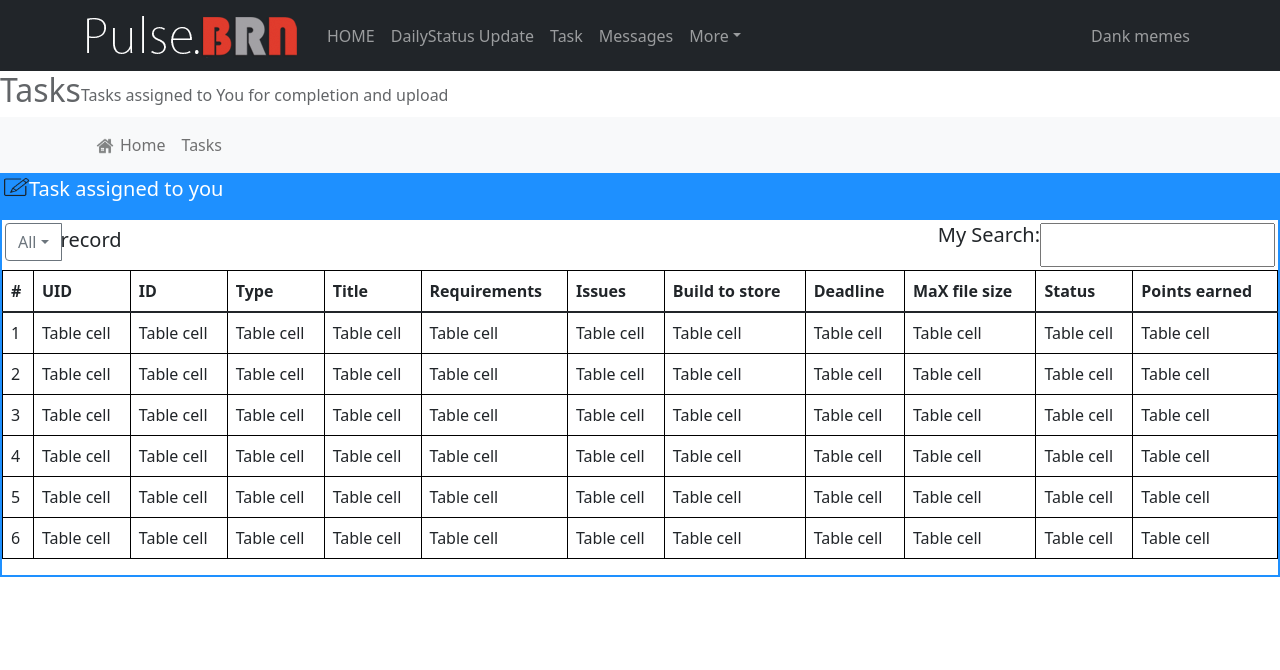
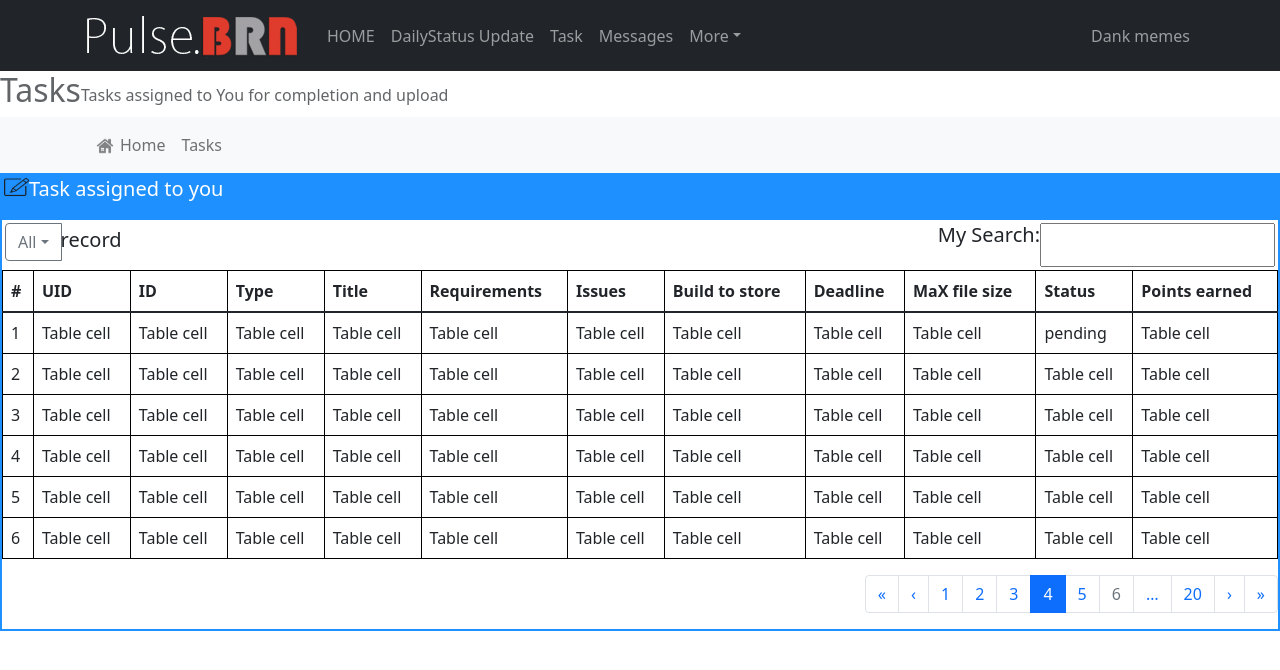
Before and after one commit to manjunadhb/pulse2108, a React (Create React App) app: page /task in a window 1280 px wide. Shown: the top 670 px of the page. Built offline with nearby package versions, Linux system fonts and the light colour scheme.

Commit message:
added the Pagination

```diff
--- a/src/screens/student/Task.js
+++ b/src/screens/student/Task.js
@@ -1,6 +1,6 @@
 import React from 'react'
 // import {Link,Route,Routes,BrowserRoute} from 'react-router-dom'
-import {Container,Nav,Navbar,NavDropdown,Dropdown,DropdownButton,InputGroup} from 'react-bootstrap'
+import {Container,Nav,Navbar,NavDropdown,Dropdown,DropdownButton,InputGroup,Pagination} from 'react-bootstrap'
 import Table from 'react-bootstrap/Table'
 import pulseLogo from '../../images/brnlogopluse.png'
 import homeicon from '../../images/homeicon.png'
@@ -71,7 +71,6 @@ export default function Task() {
     <h5>My Search:</h5><input  type="text"></input>
     </div>
     </div>
-
   <div>
   <Table responsive="sm" responsive="md" responsive="lg" responsive="xl">
     <thead>
@@ -102,7 +101,7 @@ export default function Task() {
         <td>Table cell</td>
         <td>Table cell</td>
         <td>Table cell</td>
-        <td>Table cell</td>
+        <td>pending</td>
         <td>Table cell</td>
       </tr>
       <tr>
@@ -179,6 +178,20 @@ export default function Task() {
     </tbody>
   </Table>
 </div>
+<div style={{display:'flex',justifyContent:'flex-end'}}><Pagination>
+  <Pagination.First />
+  <Pagination.Prev />
+  <Pagination.Item>{1}</Pagination.Item>
+  <Pagination.Item>{2}</Pagination.Item>
+  <Pagination.Item>{3}</Pagination.Item>
+  <Pagination.Item active>{4}</Pagination.Item>
+  <Pagination.Item>{5}</Pagination.Item>
+  <Pagination.Item disabled>{6}</Pagination.Item>
+  <Pagination.Ellipsis />
+  <Pagination.Item>{20}</Pagination.Item>
+  <Pagination.Next />
+  <Pagination.Last />
+</Pagination></div>
 </div>
 </div>
         {/* <div>
```
